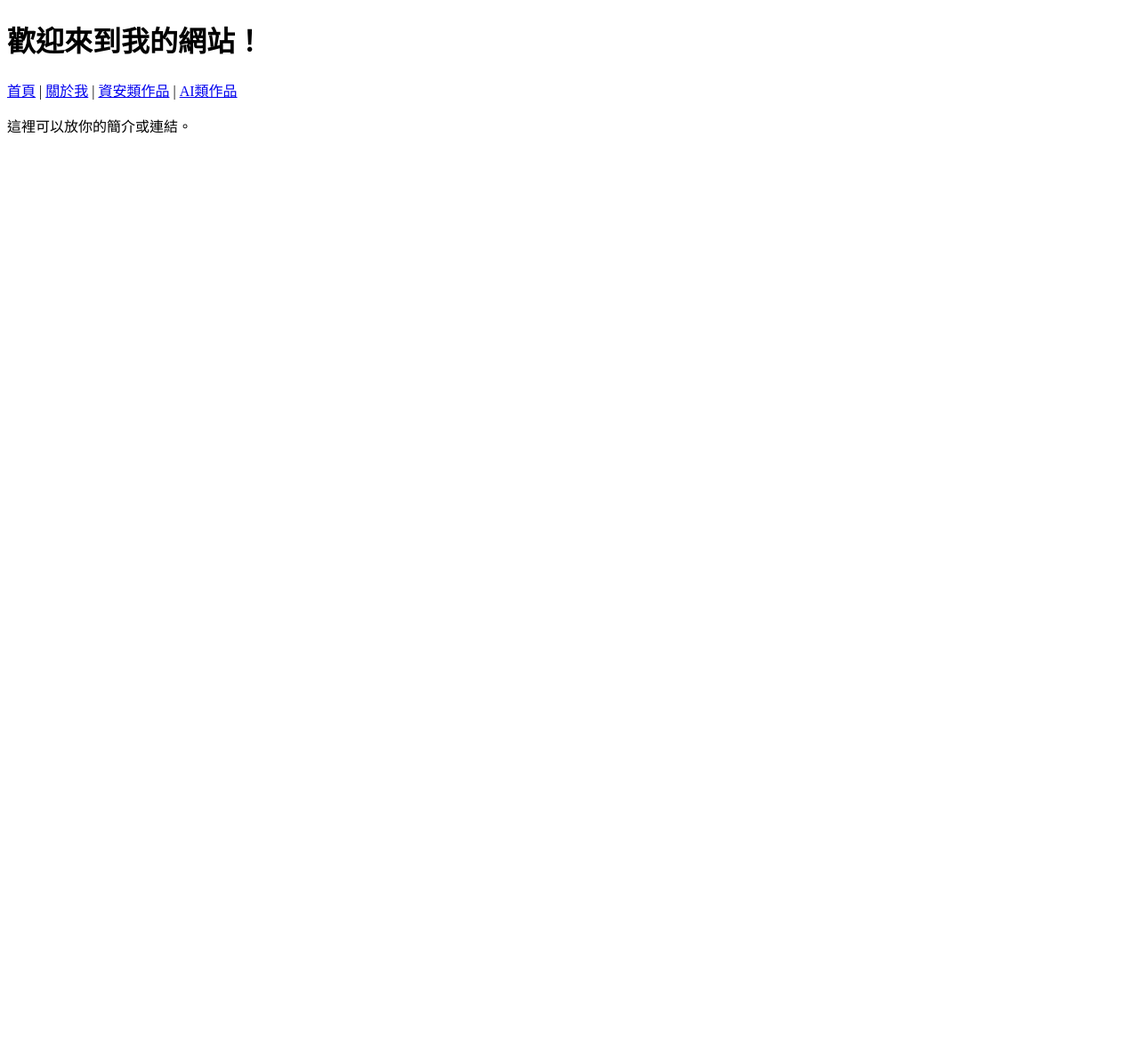
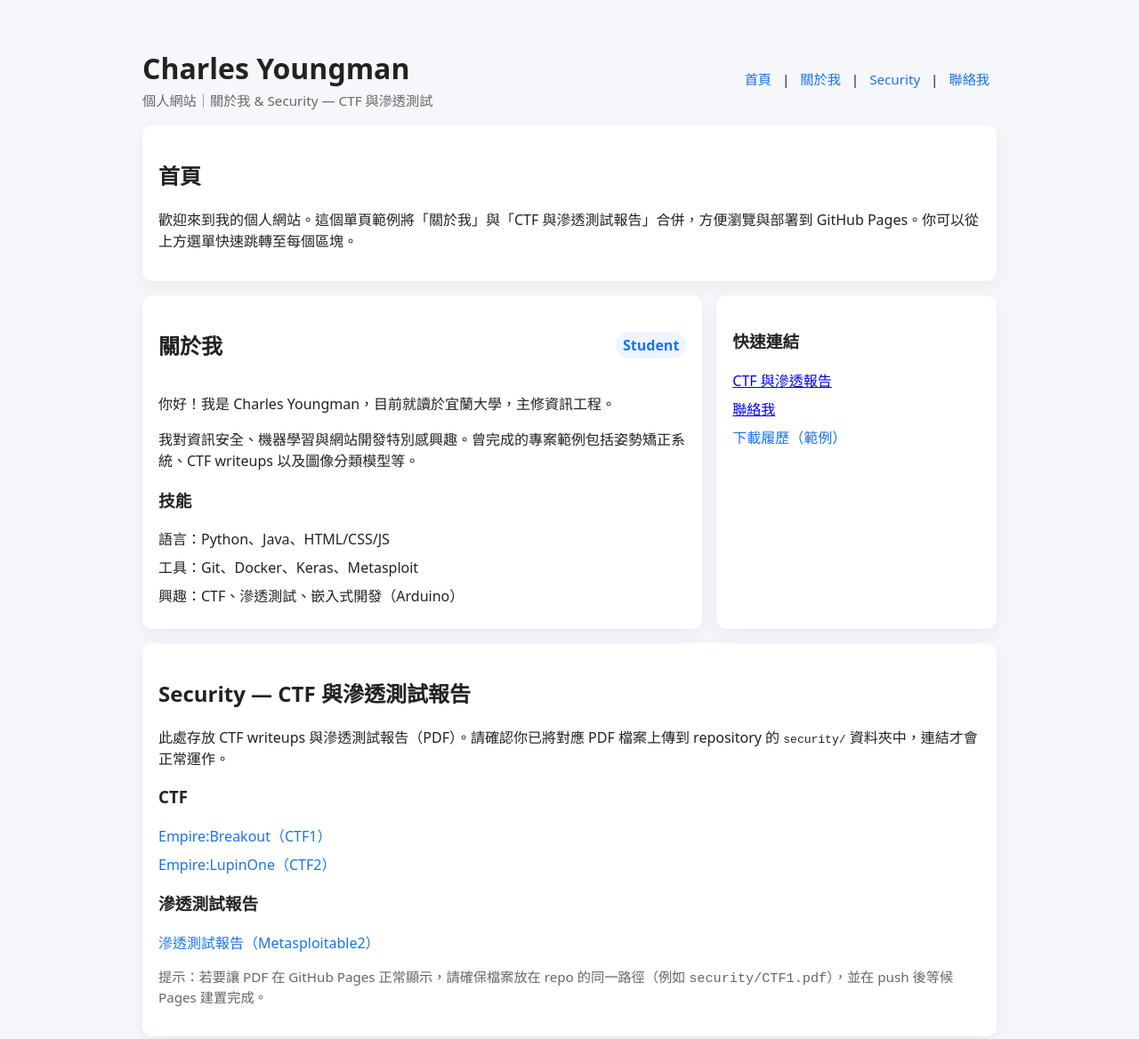
Before and after one commit to jb150045/personal, a plain HTML site: page index.html in a window 1280 px wide. Shown: the top 1168 px of the page at 89% size. Before the commit the page ends 800 px from the top, so only its background shows below. Drawn offline with Linux system fonts and the light colour scheme.

Commit message:
Update index.html for responsive design and styling
Add viewport meta tag and style for layout

```diff
--- a/index.html
+++ b/index.html
@@ -2,16 +2,121 @@
 <html lang="zh-Hant">
 <head>
   <meta charset="UTF-8">
-  <title>我的網站首頁</title>
+  <meta name="viewport" content="width=device-width, initial-scale=1.0">
+  <title>個人網站 — 關於我 / Security</title>
+  <style>
+    :root{--accent:#1a73e8;--maxw:1000px}
+    *{box-sizing:border-box}
+    body{font-family:"Noto Sans TC", system-ui, -apple-system, "Segoe UI", Roboto, "Helvetica Neue", Arial, "PingFang TC", "Microsoft JhengHei", sans-serif; margin:0; background:#f5f7fb; color:#222}
+    .container{max-width:var(--maxw); margin:32px auto; padding:20px}
+    header{display:flex;align-items:center;justify-content:space-between;gap:12px}
+    h1{margin:.2rem 0}
+    nav{font-size:0.95rem}
+    nav a{color:var(--accent); text-decoration:none; margin:0 8px}
+    nav a:hover{text-decoration:underline}
+    main{margin-top:18px}
+    .card{background:#fff;border-radius:12px;padding:18px;margin-bottom:16px;box-shadow:0 6px 18px rgba(20,30,60,0.06)}
+    .grid{display:grid;grid-template-columns:1fr;gap:16px}
+    @media(min-width:860px){.grid{grid-template-columns:2fr 1fr}}
+    ul{padding:0;margin:0;list-style:none}
+    li{margin:8px 0}
+    a.pdf{color:var(--accent); text-decoration:none}
+    footer{font-size:0.85rem;color:#666;text-align:center;margin-top:18px}
+    .badge{display:inline-block;padding:4px 8px;border-radius:999px;background:#eef5ff;color:var(--accent);font-weight:600;margin-left:8px}
+    .section-title{display:flex;align-items:center;justify-content:space-between}
+  </style>
 </head>
 <body>
-  <h1>歡迎來到我的網站！</h1>
-  <nav>
-    <a href="index.html">首頁</a> |
-    <a href="about.html">關於我</a> |
-    <a href="security.html">資安類作品</a> |
-    <a href="ai.html">AI類作品</a>
-  </nav>
-  <p>這裡可以放你的簡介或連結。</p>
+  <div class="container">
+    <header>
+      <div>
+        <h1>Charles Youngman</h1>
+        <div style="color:#666;font-size:0.95rem">個人網站｜關於我 &amp; Security — CTF 與滲透測試</div>
+      </div>
+      <nav>
+        <a href="#home">首頁</a> |
+        <a href="#about">關於我</a> |
+        <a href="#security">Security</a> |
+        <a href="#contact">聯絡我</a>
+      </nav>
+    </header>
+
+    <main>
+      <section id="home" class="card">
+        <h2>首頁</h2>
+        <p>歡迎來到我的個人網站。這個單頁範例將「關於我」與「CTF 與滲透測試報告」合併，方便瀏覽與部署到 GitHub Pages。你可以從上方選單快速跳轉至每個區塊。</p>
+      </section>
+
+      <div class="grid">
+        <section id="about" class="card">
+          <div class="section-title">
+            <h2>關於我</h2>
+            <span class="badge">Student</span>
+          </div>
+          <p>你好！我是 Charles Youngman，目前就讀於宜蘭大學，主修資訊工程。</p>
+          <p>我對資訊安全、機器學習與網站開發特別感興趣。曾完成的專案範例包括姿勢矯正系統、CTF writeups 以及圖像分類模型等。</p>
+
+          <h3>技能</h3>
+          <ul>
+            <li>語言：Python、Java、HTML/CSS/JS</li>
+            <li>工具：Git、Docker、Keras、Metasploit</li>
+            <li>興趣：CTF、滲透測試、嵌入式開發（Arduino）</li>
+          </ul>
+        </section>
+
+        <aside class="card">
+          <h3>快速連結</h3>
+          <ul>
+            <li><a href="#security">CTF 與滲透報告</a></li>
+            <li><a href="#contact">聯絡我</a></li>
+            <li><a href="/" class="pdf">下載履歷（範例）</a></li>
+          </ul>
+        </aside>
+      </div>
+
+      <section id="security" class="card">
+        <h2>Security — CTF 與滲透測試報告</h2>
+        <p>此處存放 CTF writeups 與滲透測試報告（PDF）。請確認你已將對應 PDF 檔案上傳到 repository 的 <code>security/</code> 資料夾中，連結才會正常運作。</p>
+
+        <h3>CTF</h3>
+        <ul>
+          <li><a class="pdf" href="security/CTF1.pdf" target="_blank" rel="noopener">Empire:Breakout（CTF1）</a></li>
+          <li><a class="pdf" href="security/CTF2.pdf" target="_blank" rel="noopener">Empire:LupinOne（CTF2）</a></li>
+        </ul>
+
+        <h3>滲透測試報告</h3>
+        <ul>
+          <li><a class="pdf" href="security/metasploitable2.pdf" target="_blank" rel="noopener">滲透測試報告（Metasploitable2）</a></li>
+        </ul>
+
+        <p style="color:#666;font-size:0.95rem">提示：若要讓 PDF 在 GitHub Pages 正常顯示，請確保檔案放在 repo 的同一路徑（例如 <code>security/CTF1.pdf</code>），並在 push 後等候 Pages 建置完成。</p>
+      </section>
+
+      <section id="contact" class="card">
+        <h2>聯絡我</h2>
+        <p>若想交流專案或邀稿，歡迎透過以下方式聯絡：</p>
+        <ul>
+          <li>Email: <a href="mailto:example@example.com">example@example.com</a></li>
+          <li>GitHub: <a href="https://github.com/yourname" target="_blank" rel="noopener">github.com/yourname</a></li>
+        </ul>
+      </section>
+
+      <footer>
+        <div>© Charles Youngman — 建議上傳至 GitHub Pages 並保持檔案結構一致。</div>
+      </footer>
+    </main>
+  </div>
+
+  <script>
+    // 加入平滑捲動（支援大部分現代瀏覽器）
+    document.querySelectorAll('a[href^="#"]').forEach(a=>{
+      a.addEventListener('click',e=>{
+        e.preventDefault();
+        const id = a.getAttribute('href').slice(1);
+        const el = document.getElementById(id);
+        if(el) el.scrollIntoView({behavior:'smooth',block:'start'});
+      });
+    });
+  </script>
 </body>
 </html>
```
